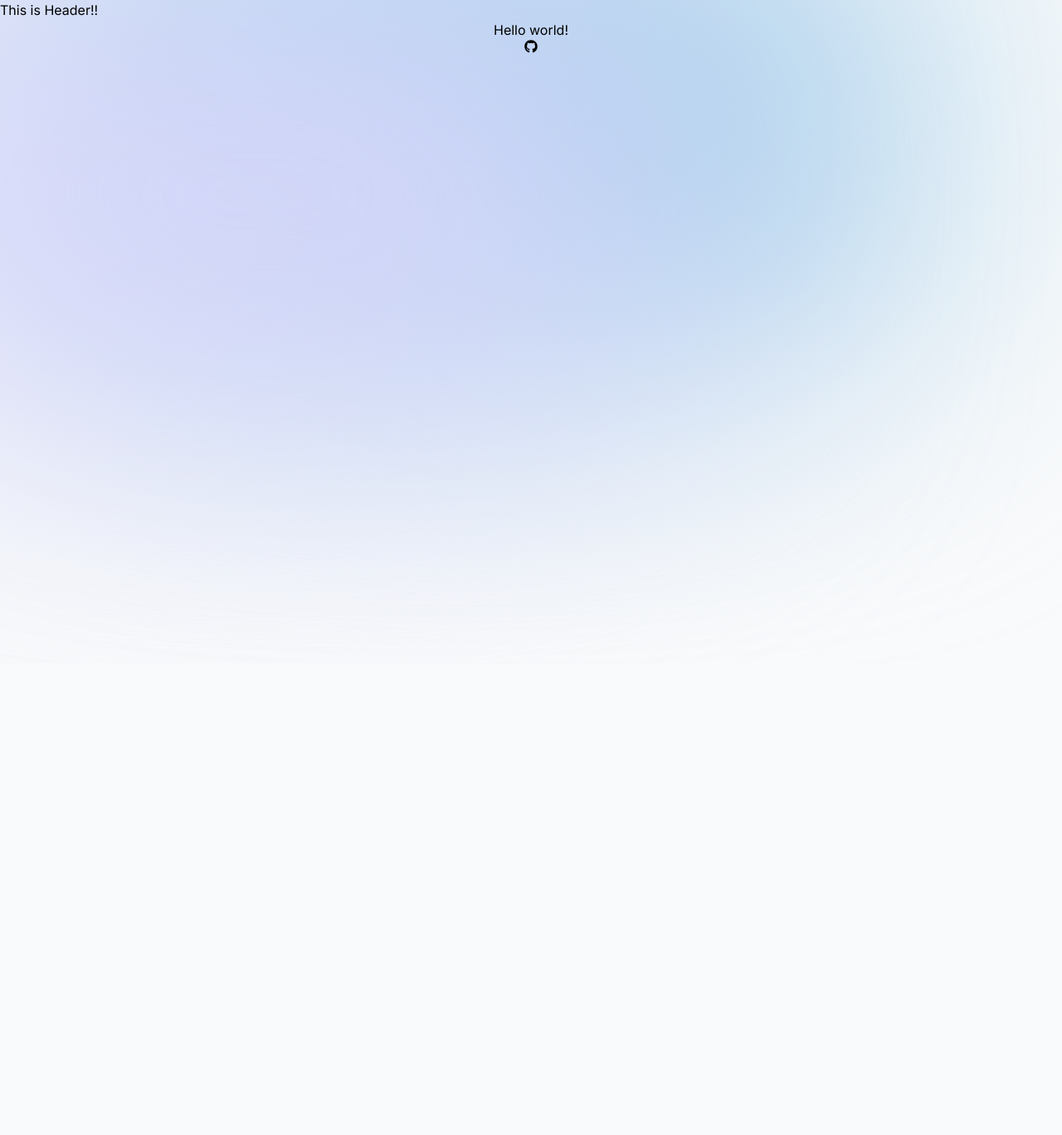
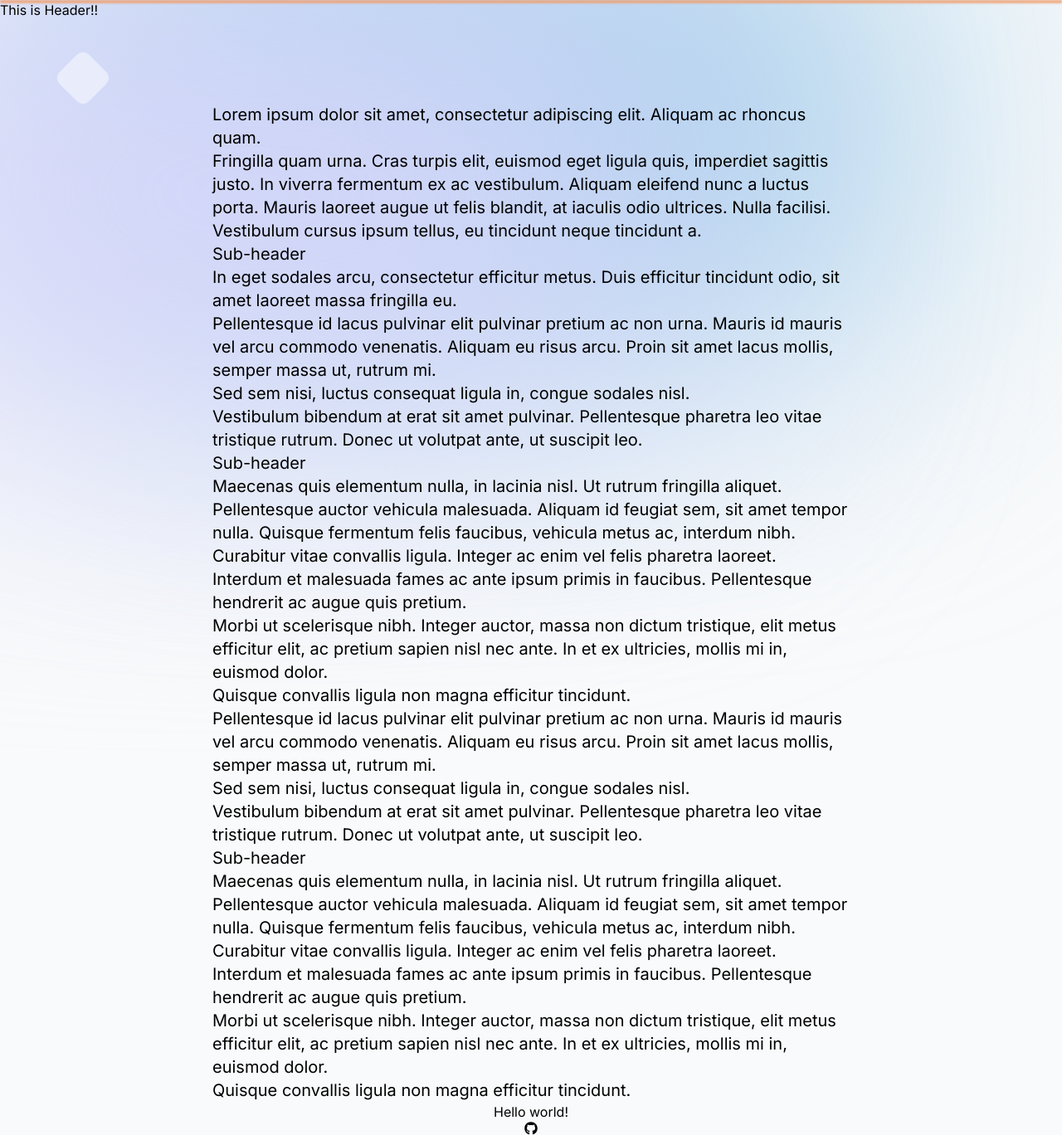
Before and after one commit to winkcc/wink-personal-portfolio, a Next.js app: page / in a window 1280 px wide. Shown: the whole page at 83% size. Before the commit the page ends 800 px from the top, so only its background shows below. Built offline with nearby package versions, Linux system fonts and the light colour scheme.

Commit message:
feat: test scroll

```diff
--- a/package.json
+++ b/package.json
@@ -13,7 +13,7 @@
     "framer-motion": "^11.2.4",
     "next": "14.2.3",
     "react": "^18",
-    "react-dom": "^18",
+    "react-dom": "^18.3.1",
     "react-icons": "^5.2.1"
   },
   "devDependencies": {
--- a/src/app/layout.tsx
+++ b/src/app/layout.tsx
@@ -1,4 +1,6 @@
+import Article from '@/components/article'
 import Header from '@/components/header'
+import Scroll from '@/components/scroll'
 import type { Metadata } from 'next'
 import { Inter } from 'next/font/google'
 import './globals.css'
@@ -20,8 +22,9 @@
       <body className={`${inter.className} bg-gray-50`}>
         <div className="absolute right-[11rem] top-[-6rem] -z-10 h-[31.25rem] w-[31.25rem] rounded-full bg-[#8bc4e5ff] blur-[10rem] sm:w-[68.75rem] dark:bg-[#5b3b3c]"></div>
         <div className="absolute left-[-35rem] top-[-1rem] -z-10 h-[31.25rem] w-[50rem] rounded-full bg-[#dbd7fb] blur-[10rem] sm:w-[68.75rem] md:left-[-33rem] lg:left-[-28rem] xl:left-[-15rem] 2xl:left-[-5rem] dark:bg-[#433f68]"></div>
-
+        <Scroll />
         <Header />
+        <Article />
         {children}
       </body>
     </html>
--- /dev/null
+++ b/src/components/article.tsx
@@ -0,0 +1,70 @@
+function Article() {
+  return (
+    <>
+      <article className=" mx-auto max-w-screen-md  text-xl">
+        <p>Lorem ipsum dolor sit amet, consectetur adipiscing elit. Aliquam ac rhoncus quam.</p>
+        <p>
+          Fringilla quam urna. Cras turpis elit, euismod eget ligula quis, imperdiet sagittis justo.
+          In viverra fermentum ex ac vestibulum. Aliquam eleifend nunc a luctus porta. Mauris
+          laoreet augue ut felis blandit, at iaculis odio ultrices. Nulla facilisi. Vestibulum
+          cursus ipsum tellus, eu tincidunt neque tincidunt a.
+        </p>
+        <h2>Sub-header</h2>
+        <p>
+          In eget sodales arcu, consectetur efficitur metus. Duis efficitur tincidunt odio, sit amet
+          laoreet massa fringilla eu.
+        </p>
+        <p>
+          Pellentesque id lacus pulvinar elit pulvinar pretium ac non urna. Mauris id mauris vel
+          arcu commodo venenatis. Aliquam eu risus arcu. Proin sit amet lacus mollis, semper massa
+          ut, rutrum mi.
+        </p>
+        <p>Sed sem nisi, luctus consequat ligula in, congue sodales nisl.</p>
+        <p>
+          Vestibulum bibendum at erat sit amet pulvinar. Pellentesque pharetra leo vitae tristique
+          rutrum. Donec ut volutpat ante, ut suscipit leo.
+        </p>
+        <h2>Sub-header</h2>
+        <p>
+          Maecenas quis elementum nulla, in lacinia nisl. Ut rutrum fringilla aliquet. Pellentesque
+          auctor vehicula malesuada. Aliquam id feugiat sem, sit amet tempor nulla. Quisque
+          fermentum felis faucibus, vehicula metus ac, interdum nibh. Curabitur vitae convallis
+          ligula. Integer ac enim vel felis pharetra laoreet. Interdum et malesuada fames ac ante
+          ipsum primis in faucibus. Pellentesque hendrerit ac augue quis pretium.
+        </p>
+        <p>
+          Morbi ut scelerisque nibh. Integer auctor, massa non dictum tristique, elit metus
+          efficitur elit, ac pretium sapien nisl nec ante. In et ex ultricies, mollis mi in, euismod
+          dolor.
+        </p>
+        <p>Quisque convallis ligula non magna efficitur tincidunt.</p>
+        <p>
+          Pellentesque id lacus pulvinar elit pulvinar pretium ac non urna. Mauris id mauris vel
+          arcu commodo venenatis. Aliquam eu risus arcu. Proin sit amet lacus mollis, semper massa
+          ut, rutrum mi.
+        </p>
+        <p>Sed sem nisi, luctus consequat ligula in, congue sodales nisl.</p>
+        <p>
+          Vestibulum bibendum at erat sit amet pulvinar. Pellentesque pharetra leo vitae tristique
+          rutrum. Donec ut volutpat ante, ut suscipit leo.
+        </p>
+        <h2>Sub-header</h2>
+        <p>
+          Maecenas quis elementum nulla, in lacinia nisl. Ut rutrum fringilla aliquet. Pellentesque
+          auctor vehicula malesuada. Aliquam id feugiat sem, sit amet tempor nulla. Quisque
+          fermentum felis faucibus, vehicula metus ac, interdum nibh. Curabitur vitae convallis
+          ligula. Integer ac enim vel felis pharetra laoreet. Interdum et malesuada fames ac ante
+          ipsum primis in faucibus. Pellentesque hendrerit ac augue quis pretium.
+        </p>
+        <p>
+          Morbi ut scelerisque nibh. Integer auctor, massa non dictum tristique, elit metus
+          efficitur elit, ac pretium sapien nisl nec ante. In et ex ultricies, mollis mi in, euismod
+          dolor.
+        </p>
+        <p>Quisque convallis ligula non magna efficitur tincidunt.</p>
+      </article>
+    </>
+  )
+}
+
+export default Article
--- a/src/components/header.tsx
+++ b/src/components/header.tsx
@@ -1,5 +1,28 @@
+'use client'
+import { motion } from 'framer-motion'
+
 function Header() {
-  return <header>This is Header!!</header>
+  return (
+    <header>
+      <p>This is Header!!</p>
+
+      <motion.div
+        style={{
+          width: 100,
+          height: 100,
+          backgroundColor: 'white',
+          borderRadius: '20px'
+        }}
+        animate={{
+          x: 50, // 向右移动50px
+          y: 20, // 向下移动20px
+          scale: 0.5, // 缩放至0.5倍
+          rotate: 45, // 旋转45度
+          opacity: 0.5 // 不透明度设置为0.5
+        }}
+      ></motion.div>
+    </header>
+  )
 }
 
 export default Header
--- /dev/null
+++ b/src/components/scroll.tsx
@@ -0,0 +1,15 @@
+'use client'
+import { motion, useScroll, useSpring } from 'framer-motion'
+
+function Scroll() {
+  const { scrollYProgress } = useScroll()
+
+  return (
+    <motion.div
+      className="fixed left-0 right-0 top-0 h-1 origin-left bg-[#f0a06fd8] blur-[1px]  "
+      style={{ scaleX: scrollYProgress }}
+    />
+  )
+}
+
+export default Scroll
```
Also changed, not shown: 1 other file (tests, documents, lock files or other folders).
